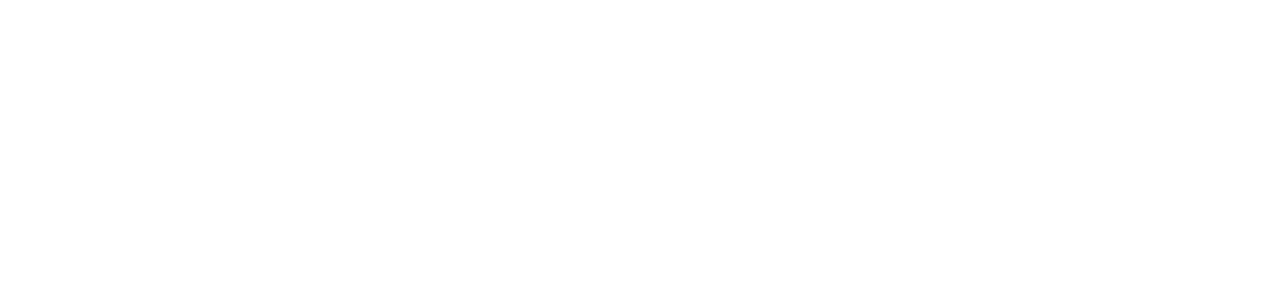
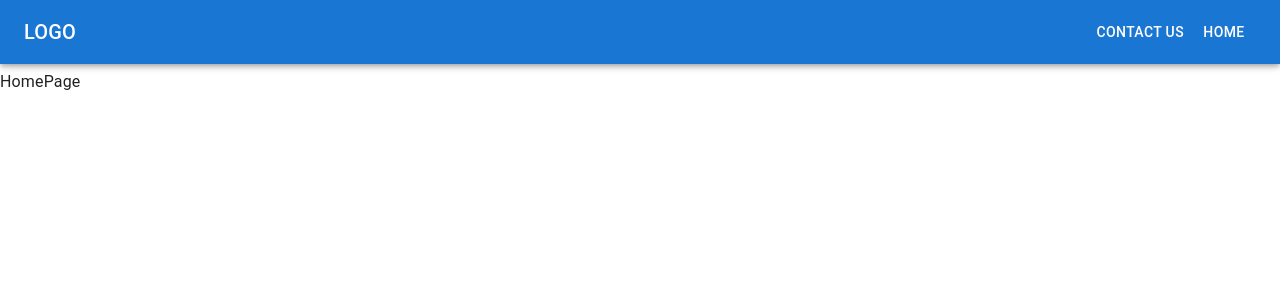
Before and after one commit to OfirWasHere/website-for-small-business, a React (Create React App) app: page / in a window 1280 px wide. Shown: the top 300 px of the page. Built offline with nearby package versions, Linux system fonts and the light colour scheme.

Commit message:
done with navbar

```diff
--- a/package.json
+++ b/package.json
@@ -5,6 +5,7 @@
   "dependencies": {
     "@emotion/react": "^11.10.6",
     "@emotion/styled": "^11.10.6",
+    "@mui/icons-material": "^5.11.16",
     "@mui/material": "^5.12.1",
     "@mui/styled-engine-sc": "^5.12.0",
     "@testing-library/jest-dom": "^5.16.5",
--- a/src/Components/LayoutArea/Navbar/Navbar.css
+++ b/src/Components/LayoutArea/Navbar/Navbar.css
@@ -1,26 +1,10 @@
-/* .Navbar > ul {
-    list-style-type: none;
-    margin: 0;
-    padding: 0;
-    overflow: hidden;
-    background-color: #333333;
+.Navbar {
+    padding-bottom: 70px;
 }
 
-.Navbar > ul > li {
-    float: left;
+.DrawerNavbar {
+    width: 100%;
+    text-align: center;
+    text-decoration: none;
+    color: black;
 }
-
-.Navbar > ul > li > .link {
-    display: block;
-    color: white;
-    text-align: center;
-    padding: 16px;
-    text-decoration: none;
-}
-
-.Navbar > ul > li .link:hover {
-    background-color: #111111;
-}
-.link > ul > li .active-link {
-    color: blue;
-} */
--- a/src/Components/LayoutArea/Navbar/Navbar.tsx
+++ b/src/Components/LayoutArea/Navbar/Navbar.tsx
@@ -2,53 +2,136 @@
 import RoutesModel from "../../Models/RoutesModel";
 import "./Navbar.css";
 import { NavLink } from "react-router-dom";
+import MenuIcon from "@mui/icons-material/Menu";
+import {
+  AppBar,
+  Box,
+  Button,
+  CssBaseline,
+  Divider,
+  Drawer,
+  IconButton,
+  List,
+  ListItem,
+  ListItemButton,
+  ListItemText,
+  Toolbar,
+  Typography,
+} from "@mui/material";
 
 interface NavbarProps {
   routes: RoutesModel[];
 }
 
+// Drawer content width:
+const drawerWidth = 240;
+
 function Navbar(props: NavbarProps): JSX.Element {
-  // Drawer width:
-  const drawerWidth = 240;
-  const navItems = ['Home', 'About', 'Contact'];
+  // Nav Items:
+  const navItems = props.routes;
+
+  // Mobile view toggler
   const [mobileOpen, setMobileOpen] = React.useState(false);
 
+  // Drawer toggler:
+  const handleDrawerToggle = () => {
+    setMobileOpen((prevState) => !prevState);
+  };
+
+  const drawer = (
+    <Box>
+      {/* Nav logo or Name */}
+      <Typography sx={{ textAlign: "center", fontSize: "2rem" }}>
+        Company Name
+      </Typography>
+      <Divider />
+      <List>
+        {navItems.map((item, index) => (
+          <ListItem key={index} sx={{ textAlign: "center" }}>
+            {/* Route Link */}
+            <NavLink to={item.path} className="DrawerNavbar">
+              <ListItemButton>
+                <ListItemText primary={item.routeName} />
+              </ListItemButton>
+            </NavLink>
+          </ListItem>
+        ))}
+      </List>
+    </Box>
+  );
 
   return (
     <div className="Navbar">
-
-
+      <Box sx={{ display: "flex" }}>
+        <CssBaseline />
+        <AppBar>
+          <Toolbar>
+            <IconButton
+              color="inherit"
+              aria-label="open drawer"
+              edge="start"
+              onClick={handleDrawerToggle}
+              sx={{ mr: 2, display: { sm: "none" } }}
+            >
+              {/* Menu burger icon */}
+              <MenuIcon sx={{ fontSize: 40 }} />
+            </IconButton>
+            {/* Logo  */}
+            <Typography
+              variant="h6"
+              component="div"
+              sx={{ flexGrow: 1, display: { xs: "none", sm: "block" } }}
+            >
+              LOGO
+            </Typography>
+            {/* Displayed items */}
+            <Box sx={{ display: { xs: "none", sm: "block" } }}>
+              {navItems.map((item, index) => (
+                <NavLink to={item.path} key={index}>
+                  <Button sx={{ color: "#fff" }}>{item.routeName}</Button>
+                </NavLink>
+              ))}
+            </Box>
+          </Toolbar>
+        </AppBar>
+        {/* Drawer */}
+        <Box component="nav">
+          <Drawer
+            variant="temporary"
+            open={mobileOpen}
+            onClose={handleDrawerToggle}
+            ModalProps={{
+              keepMounted: true,
+            }}
+            sx={{
+              display: { xs: "block", sm: "none" },
+              "& .MuiDrawer-paper": {
+                boxSizing: "border-box",
+                width: drawerWidth,
+              },
+            }}
+          >
+            {/* Drawer displayed here */}
+            {drawer}
+          </Drawer>
+        </Box>
+      </Box>
     </div>
   );
 }
 
 export default Navbar;
 
-
-
-
-
-
-
-
-
-
-
-
-
-
-
 // https://codesandbox.io/s/d847to?file=/demo.tsx:707-846
 
 // https://mui.com/material-ui/react-app-bar/#responsive-app-bar-with-drawer
-
 
 // function Navbar(props: NavbarProps): JSX.Element {
 //   return (
 //     <div className="Navbar">
 //       <ul>
-//         {props.routes.map((e) => (
-//           <li>
+//         {props.routes.map((e, index) => (
+//           <li key={index}>
 //             <NavLink to={e.path} className="link">
 //               {e.routeName}
 //             </NavLink>
--- a/src/Components/LayoutArea/Root/Root.tsx
+++ b/src/Components/LayoutArea/Root/Root.tsx
@@ -1,13 +1,24 @@
-import { Outlet } from "react-router-dom";
+import { Outlet, useOutlet } from "react-router-dom";
 import RoutesNav from "../../Routes/RoutesNav";
 import Navbar from "../Navbar/Navbar";
+import HomePage from "../HomePage/HomePage";
 
 export default function Root() {
+  const outlet = useOutlet();
+
   return (
     // Fragment to render 2 components
     <>
       <Navbar routes={RoutesNav} />
-      <Outlet />
+      {outlet ? (
+        <>
+          <Outlet />
+        </>
+      ) : (
+        <>
+          <HomePage />
+        </>
+      )}
     </>
   );
 }
--- a/src/Components/Routes/RoutesNav.tsx
+++ b/src/Components/Routes/RoutesNav.tsx
@@ -3,7 +3,7 @@
 const RoutesNav = [
     {
         path:"/contact-us",
-        routeName:"Contact us"
+        routeName:"Contact us",
     },
     {
         path:"/home",
```
Also changed, not shown: 1 other file (tests, documents, lock files or other folders).
